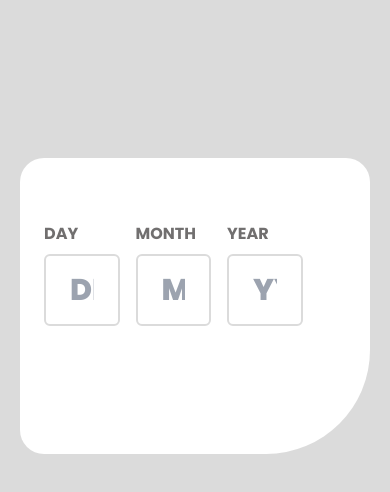
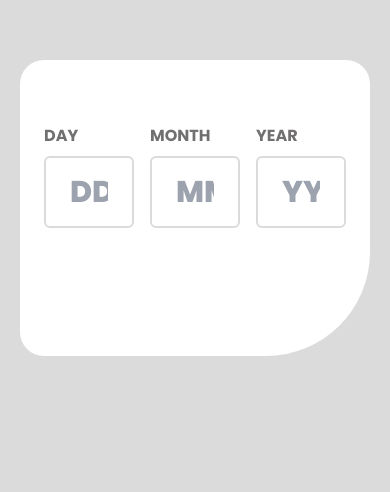
Before and after one commit to arshGoyalDev/age-calculator, a website: page index.html in a window 390 px wide. Shown: the part 116-608 px from the top of the page. Drawn offline with Linux system fonts and the light colour scheme.

Commit message:
made inputs responsive

```diff
--- a/index.html
+++ b/index.html
@@ -17,11 +17,11 @@
     <title>Frontend Mentor | Age calculator app</title>
   </head>
   <body
-    class="bg-neutral-lightGrey flex justify-center items-center min-h-screen p-5"
+    class="bg-neutral-lightGrey flex justify-center sm:items-center min-h-screen p-5 pt-44 sm:pt-0"
   >
-    <main class="bg-white px-6 pt-16 pb-32 rounded-3xl rounded-br-4xl w-screen overflow-hidden">
+    <main class="bg-white px-6 pt-16 pb-32 rounded-3xl rounded-br-4xl w-screen max-w-3xl h-max overflow-hidden sm:p-12">
       <div class="flex gap-4">
-        <div class="flex flex-col gap-2 w-1/4">
+        <div class="flex flex-col gap-2">
           <label for="day" class="font-bold text-neutral-smokeyGray">
             DAY</label
           >
@@ -30,10 +30,10 @@
             name="day"
             id="day"
             placeholder="DD"
-            class="max-w-40 w-full py-4 px-6 border-2 border-neutral-lightGrey rounded-md text-3xl font-extrabold text-neutral-offBlack focus:border-primary-purple"
+            class="max-w-40 w-full py-4 px-6 border-2 border-neutral-lightGrey rounded-md text-3xl font-extrabold text-neutral-offBlack focus:border-primary-purple cursor-pointer"
           />
         </div>
-        <div class="flex flex-col gap-2 w-1/4">
+        <div class="flex flex-col gap-2">
           <label for="month" class="font-bold text-neutral-smokeyGray"
             >MONTH</label
           >
@@ -42,10 +42,10 @@
             name="month"
             id="month"
             placeholder="MM"
-            class="max-w-40 w-full py-4 px-6 border-2 border-neutral-lightGrey rounded-md text-3xl font-extrabold text-neutral-offBlack focus:border-primary-purple"
+            class="max-w-40 w-full py-4 px-6 border-2 border-neutral-lightGrey rounded-md text-3xl font-extrabold text-neutral-offBlack focus:border-primary-purple cursor-pointer"
           />
         </div>
-        <div class="flex flex-col gap-2 w-1/4">
+        <div class="flex flex-col gap-2">
           <label for="year" class="font-bold text-neutral-smokeyGray"
             >YEAR</label
           >
@@ -54,10 +54,16 @@
             name="year"
             id="year"
             placeholder="YYYY"
-            class="max-w-40 w-full py-4 px-6 border-2 border-neutral-lightGrey rounded-md text-3xl font-extrabold text-neutral-offBlack focus:border-primary-purple"
+            class="max-w-40 w-full py-4 px-6 border-2 border-neutral-lightGrey rounded-md text-3xl font-extrabold text-neutral-offBlack focus:border-primary-purple cursor-pointer"
           />
         </div>
       </div>
+      <!-- <div class="my-12 relative flex flex-col-reverse justify-center items-center">
+        <div class="w-full h-0.5 bg-neutral-offWhite absolute"></div>
+        <button class="bg-primary-purple w-16 h-16 flex z-10 justify-center items-center rounded-full">
+          <img src="./assets/images/icon-arrow.svg" alt="arrow" class="w-7 h-7">
+        </button>
+      </div> -->
     </main>
   </body>
 </html>
```
Also changed, not shown: css/style.css.
